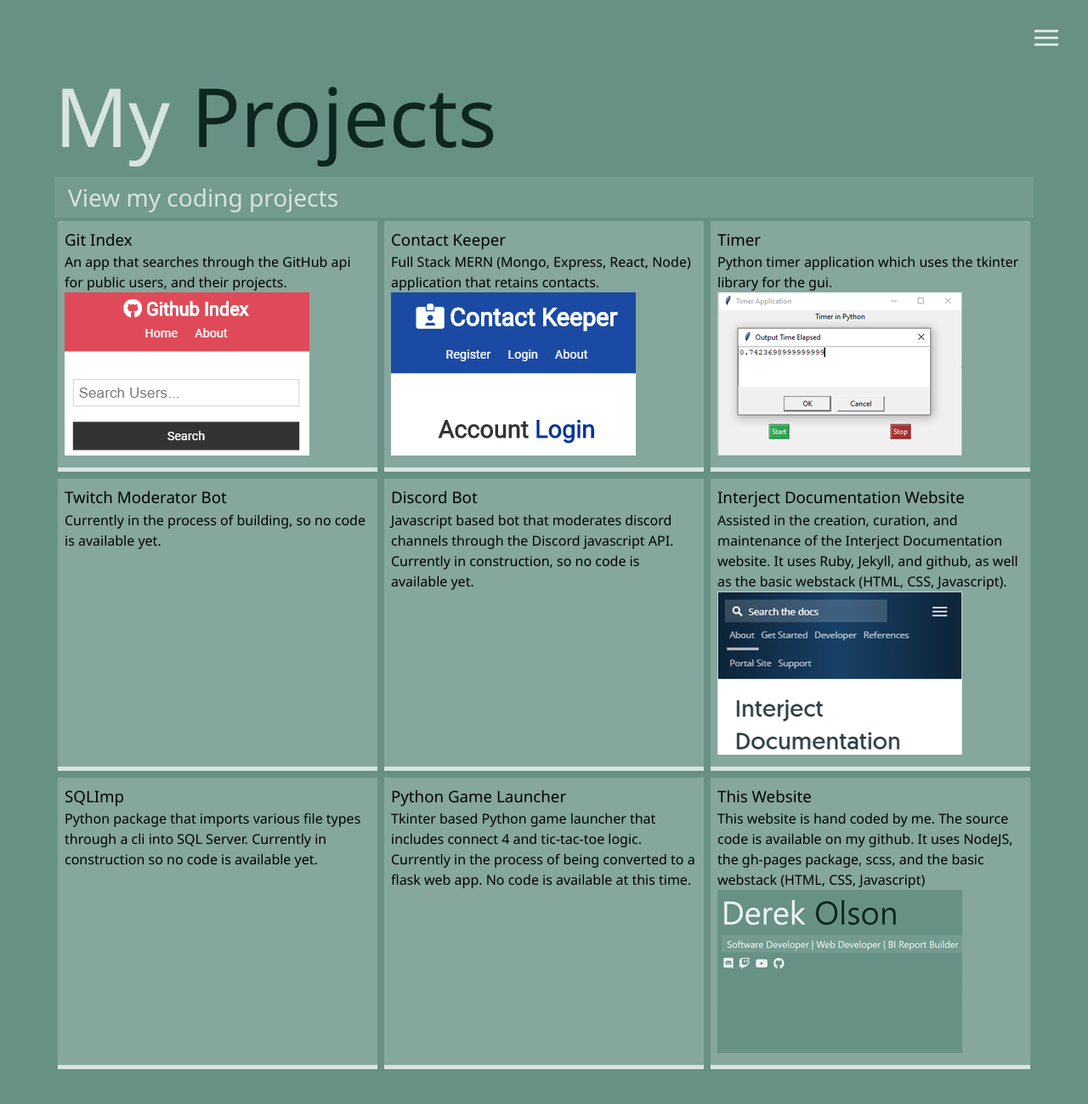
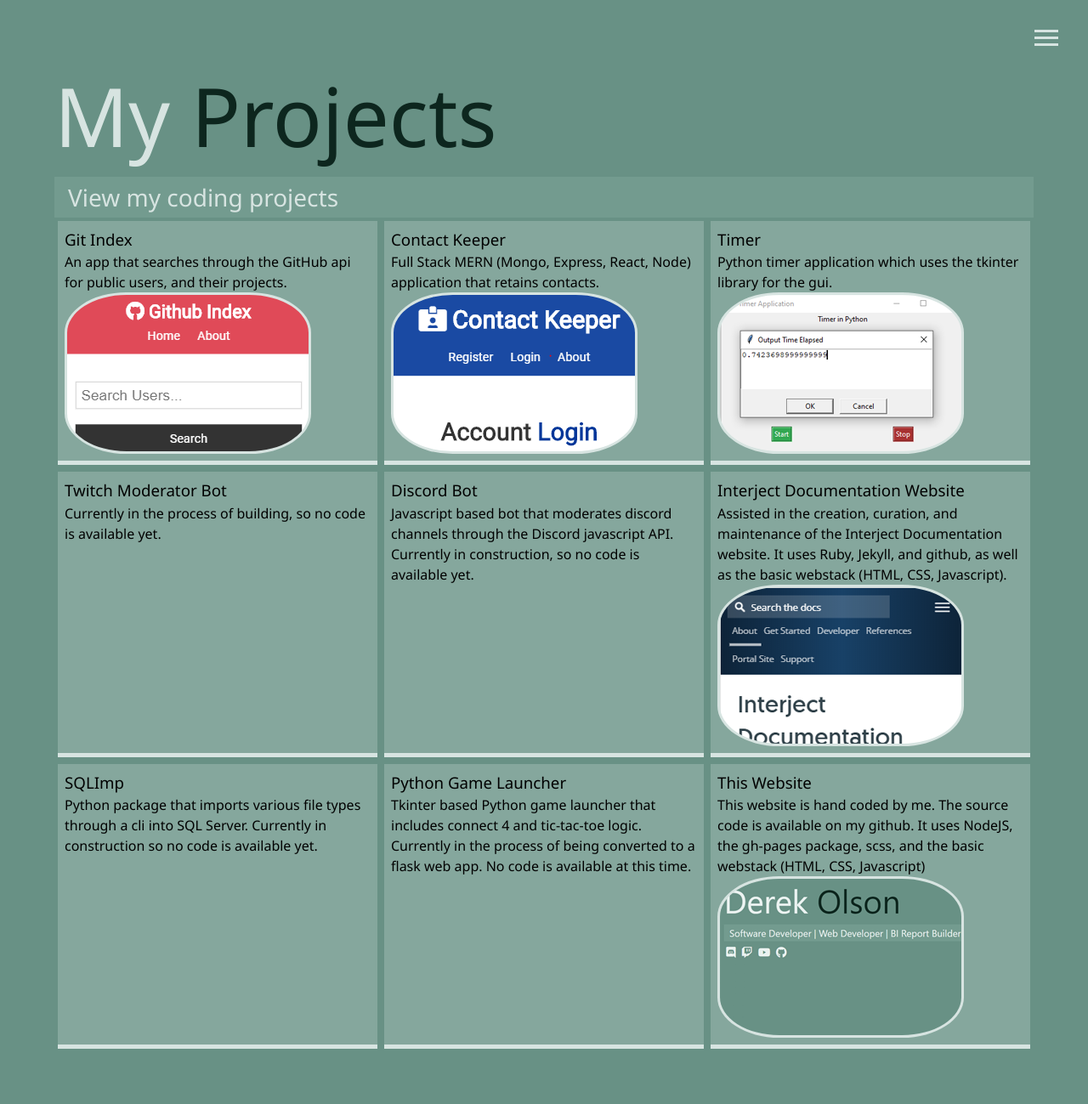
Before and after one commit to derekolson09/portfolio, a website: page dist/work.html in a window 1280 px wide. Shown: the top 1299 px of the page at 85% size. Drawn offline with Linux system fonts and the light colour scheme.

Commit message:
fixed error in img load

```diff
--- /dev/null
+++ b/scss/_previews.scss
@@ -0,0 +1,31 @@
+.portfolio_prev,
+.IDSDocsite_prev,
+.pythontimer_prev,
+.contactkeeper_prev,
+.gitindex_prev  {
+    width: 290px;
+    height: 190px;
+    background-size: contain;
+    border-radius: 25%;
+    border: solid 3px $secondary-color
+}
+
+.portfolio_prev {
+    background: url('../img/portfoliowebsite.png') no-repeat;
+}
+
+.IDSDocsite_prev {
+    background: url('../img/IDSdocsite.png') no-repeat;
+}
+
+.pythontimer_prev {
+    background: url('../img/pythontimer.png') no-repeat;
+}
+
+.contactkeeper_prev {
+    background: url('../img/contactkeeper.png') no-repeat;
+}
+
+.gitindex_prev {
+    background: url('../img/gitindex.png') no-repeat;
+}
--- a/scss/main.scss
+++ b/scss/main.scss
@@ -1,6 +1,7 @@
 //Imports
 @import 'header';
 @import 'media';
+@import 'previews';
 
 // Boiler plate
 
```
Also changed, not shown: dist/css/main.css, dist/work.html, package.json (line endings or trailing spaces).
